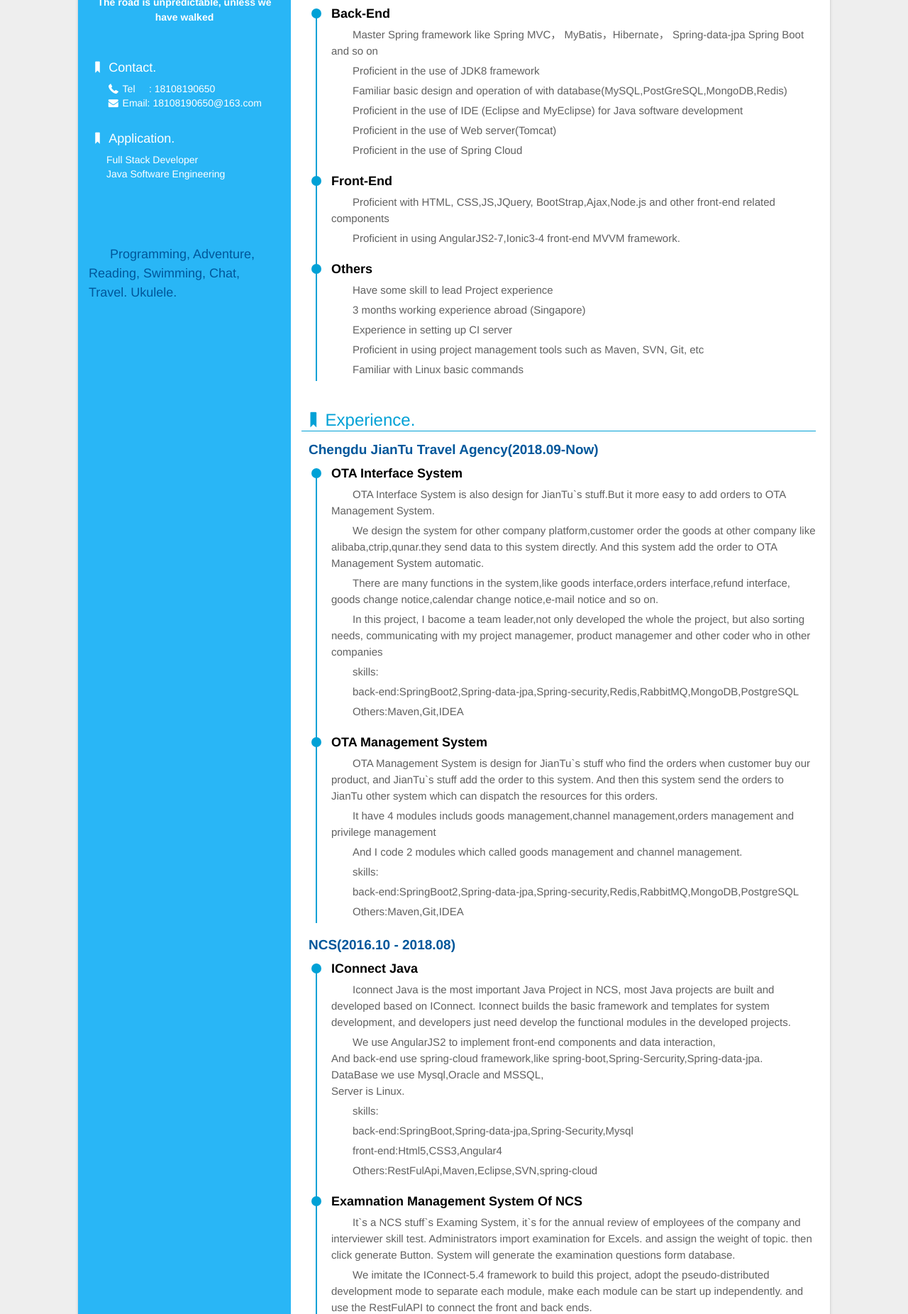
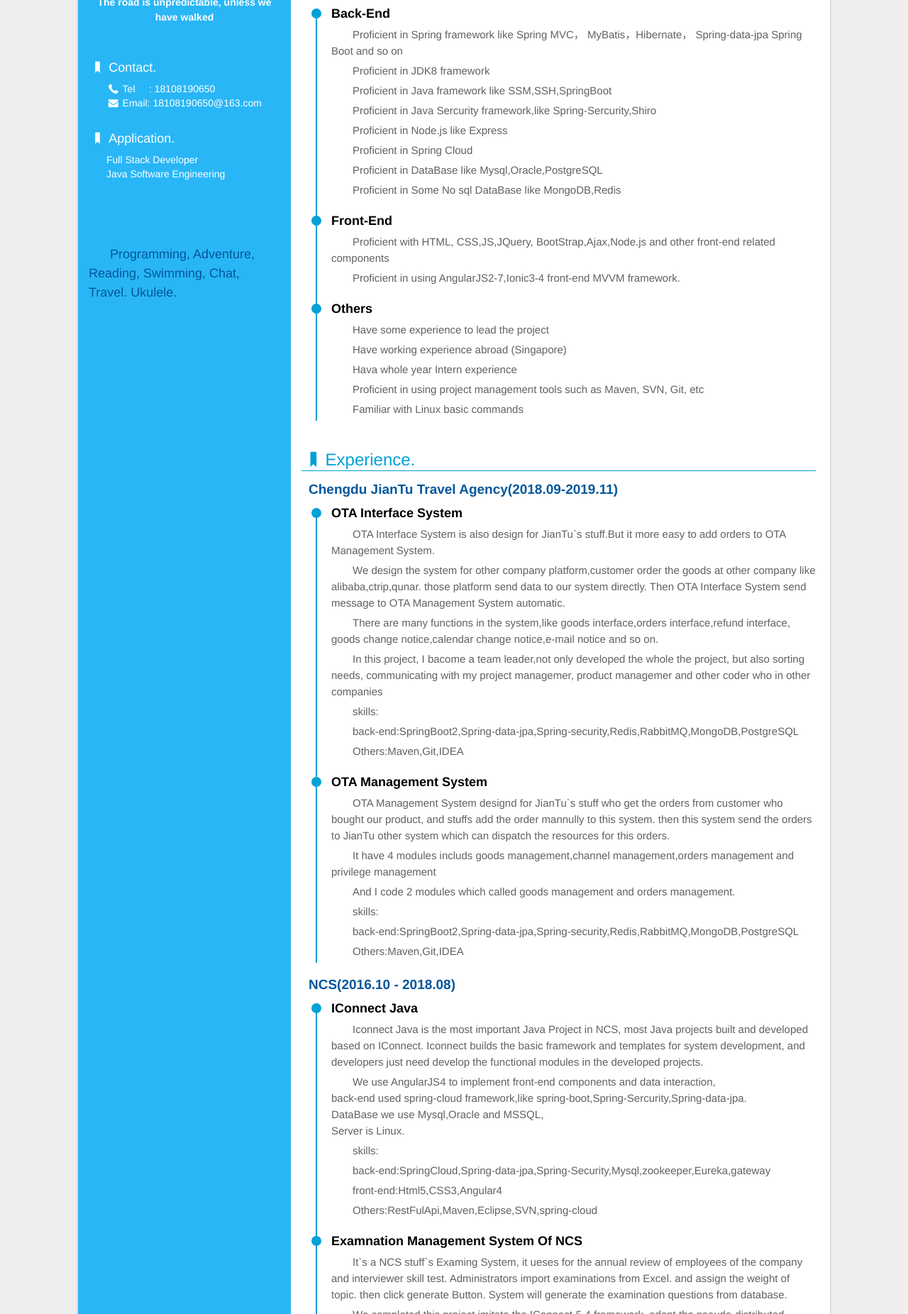
Before and after one commit to pandapanzhu/MyResume, a website: page print.html in a window 1280 px wide. Shown: the part 288-2140 px from the top of the page at 71% size. Drawn offline with Linux system fonts and the light colour scheme; some packages are replaced by stand-ins of ours; a script that the page names is missing.

Commit message:
更新了英文简历

```diff
--- a/print.html
+++ b/print.html
@@ -59,12 +59,14 @@
                     <li>
                         <div class="circle"></div>
                         <h4>Back-End</h4>
-                        <p>Master Spring framework like Spring MVC， MyBatis，Hibernate， Spring-data-jpa Spring Boot and so on</p>
-                        <p>Proficient in the use of JDK8 framework</p>
-                        <p>Familiar basic design and operation of with database(MySQL,PostGreSQL,MongoDB,Redis)</p>
-                        <p>Proficient in the use of IDE (Eclipse and MyEclipse) for Java software development</p>
-                        <p>Proficient in the use of Web server(Tomcat)</p>
-                        <p>Proficient in the use of Spring Cloud</p>
+                        <p>Proficient in Spring framework like Spring MVC， MyBatis，Hibernate， Spring-data-jpa Spring Boot and so on</p>
+                        <p>Proficient in JDK8 framework</p>
+                        <p>Proficient in Java framework like SSM,SSH,SpringBoot</p>
+                        <p>Proficient in Java Sercurity framework,like Spring-Sercurity,Shiro</p>
+                        <p>Proficient in Node.js like Express</p>
+                        <p>Proficient in Spring Cloud</p>
+                        <p>Proficient in DataBase like Mysql,Oracle,PostgreSQL</p>
+                        <p>Proficient in Some No sql DataBase like MongoDB,Redis</p>
                     </li>
                     <li>
                         <div class="circle"></div>
@@ -72,13 +74,12 @@
                         <p>Proficient with HTML, CSS,JS,JQuery, BootStrap,Ajax,Node.js and other front-end related components</p>
                         <p>Proficient in using AngularJS2-7,Ionic3-4 front-end MVVM framework.</p>
                     </li>
-
                     <li>
                         <div class="circle"></div>
                         <h4>Others</h4>
-                        <p>Have some skill to lead Project experience</p>
-                        <p>3 months working experience abroad (Singapore)</p>
-                        <p>Experience in setting up CI server</p>
+                        <p>Have some experience to lead the project </p>
+                        <p>Have working experience abroad (Singapore)</p>
+                        <p>Hava whole year Intern experience </p>
                         <p>Proficient in using project management tools such as Maven, SVN, Git, etc</p>
                         <p>Familiar with Linux basic commands</p>
                     </li>
@@ -86,16 +87,19 @@
             </li>
             <li>
                 <dt><i class="icon-bookmark"></i>Experience.</dt>
-                <h3>Chengdu JianTu Travel Agency(2018.09-Now)</h3>
+                <h3>Chengdu JianTu Travel Agency(2018.09-2019.11)</h3>
                 <ul class ="exp">
                     <li>
                         <div class="circle"></div>
                         <h4>OTA Interface System</h4>
                         <p>OTA Interface System is also design for JianTu`s stuff.But it more easy to add orders to OTA Management System.</p>
-                        <p>We design the system for other company platform,customer order the goods at other company like alibaba,ctrip,qunar.they send data to this system directly.
-                            And this system add the order to OTA Management System automatic.</p>
-                        <p>There are many functions in the system,like goods interface,orders interface,refund interface, goods change notice,calendar change notice,e-mail notice and so on.</p>
-                        <p>In this project, I bacome a team leader,not only developed the whole the project, but also sorting needs, communicating with my project managemer, product managemer and other coder who in other companies</p>
+                        <p>We design the system for other company platform,customer order the goods at other company like alibaba,ctrip,qunar.
+                            those platform send data to our system directly.
+                            Then OTA Interface System send message to OTA Management System automatic.</p>
+                        <p>There are many functions in the system,like goods interface,orders interface,refund interface,
+                            goods change notice,calendar change notice,e-mail notice and so on.</p>
+                        <p>In this project, I bacome a team leader,not only developed the whole the project, but also sorting needs,
+                            communicating with my project managemer, product managemer and other coder who in other companies</p>
                         <p>skills:</p>
                         <p>back-end:SpringBoot2,Spring-data-jpa,Spring-security,Redis,RabbitMQ,MongoDB,PostgreSQL</p>
                         <p>Others:Maven,Git,IDEA</p>
@@ -103,10 +107,11 @@
                     <li>
                         <div class="circle"></div>
                         <h4>OTA Management System</h4>
-                        <p>OTA Management System is design for JianTu`s stuff who find the orders when customer buy our product, and JianTu`s stuff add the order to this system.
-                            And then this system send the orders to JianTu other system which can dispatch the resources for this orders. </p>
+                        <p>OTA Management System designd for JianTu`s stuff who get the orders from customer who bought our product,
+                             and stuffs add the order mannully to this system.
+                            then this system send the orders to JianTu other system which can dispatch the resources for this orders. </p>
                         <p>It have 4 modules includs goods management,channel management,orders management and privilege management</p>
-                        <p>And I code 2 modules which called goods management and channel management.</p>
+                        <p>And I code 2 modules which called goods management and orders management.</p>
                         <p>skills:</p>
                         <p>back-end:SpringBoot2,Spring-data-jpa,Spring-security,Redis,RabbitMQ,MongoDB,PostgreSQL</p>
                         <p>Others:Maven,Git,IDEA</p>
@@ -119,17 +124,17 @@
                         <div class="circle"></div>
                         <h4>IConnect Java</h4>
                         <p> Iconnect Java is the most important Java Project in NCS,
-                            most Java projects are built and developed based on IConnect.
+                            most Java projects built and developed based on IConnect.
                             Iconnect builds the basic framework and templates for system development,
                             and developers just need develop the functional modules in the developed projects.
                         </p>
-                        <p>We use AngularJS2 to implement front-end components and data interaction,<br>
-                            And back-end use spring-cloud framework,like spring-boot,Spring-Sercurity,Spring-data-jpa.<br>
+                        <p>We use AngularJS4 to implement front-end components and data interaction,<br>
+                            back-end used spring-cloud framework,like spring-boot,Spring-Sercurity,Spring-data-jpa.<br>
                             DataBase we use Mysql,Oracle and MSSQL,<br>
                             Server is Linux.<br>
                         </p>
                         <p>skills:</p>
-                        <p>back-end:SpringBoot,Spring-data-jpa,Spring-Security,Mysql</p>
+                        <p>back-end:SpringCloud,Spring-data-jpa,Spring-Security,Mysql,zookeeper,Eureka,gateway</p>
                         <p>front-end:Html5,CSS3,Angular4</p>
                         <p>Others:RestFulApi,Maven,Eclipse,SVN,spring-cloud</p>
                     </li>
@@ -138,11 +143,11 @@
                         <div class="circle"></div>
                         <h4>Examnation Management System Of NCS</h4>
                         <p>It`s a NCS stuff`s Examing System,
-                            it`s for the annual review of employees of the company and interviewer skill test.
-                            Administrators import examination for Excels. and assign the weight of topic. then click generate Button.
-                            System will generate the examination questions form database.
+                            it ueses for the annual review of employees of the company and interviewer skill test.
+                            Administrators import examinations from Excel. and assign the weight of topic. then click generate Button.
+                            System will generate the examination questions from database.
                             </p>
-                        <p> We imitate the IConnect-5.4 framework to build this project,
+                        <p> We completed this project imitate the IConnect-5.4 framework,
                             adopt the pseudo-distributed development mode to separate each module, make each module can be start up independently.
                             and use the RestFulAPI to connect the front and back ends.
                         </p>
@@ -167,15 +172,15 @@
                     <li>
                         <div class="circle"></div>
                         <h4>bayenet(www.bayenet.com)</h4>
-                        <p>bayenet is an e-commerce platform,we use SpringMVC MyBatis And Extjs to build it.
-                            It is a distributed system that we Separated modules by different functions,and startd them on different servers.
+                        <p>bayenet is an e-commerce platform,we use SpringMVC MyBatis And Extjs to completed it.
+                            It is a distributed system that we Separated modules by different functions,
+                            and startd them on different servers.
                             it can release pressure from server.
                         </p>
                         <p>skills:</p>
                         <p>back-end:SpringMVC,Mybatis,Mysql,Shiro,Redis,POI</p>
                         <p>front-end:easyUI,ExtJs</p>
                         <p>Others:RestFulApi,SSO,Maven,SVN</p>
-
                     </li>
                 </ul>
                 <h3>Personal Project</h3>
@@ -210,7 +215,7 @@
     </div>
 </div>
  <footer>
-        <p>Made by pan zhu.. last modify date is 2019/10/26</p>
+        <p>Made by pan zhu.. last modify date is 2020/03/26</p>
     </footer>
 <script src="lib/zoom.min.js"></script>
 </body>
```
Also changed, not shown: index.html (+0 -1 lines).
